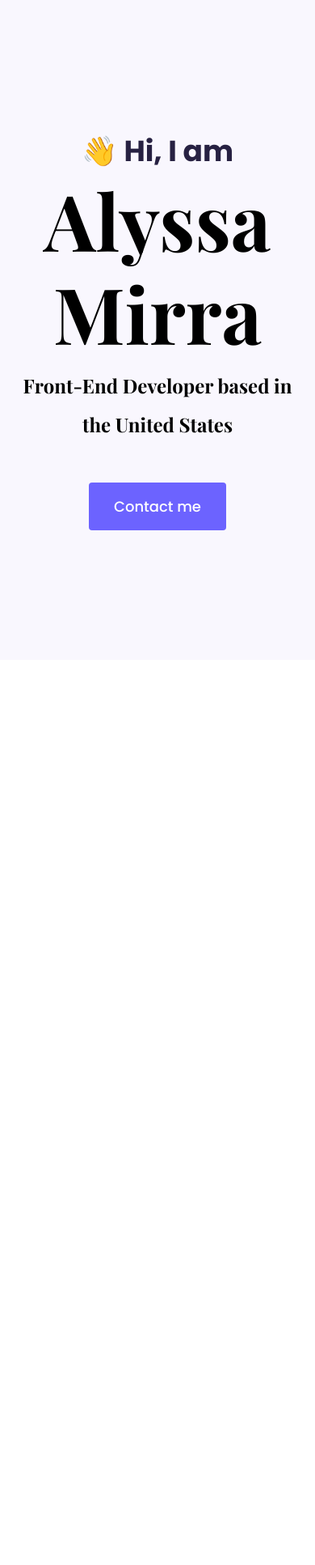
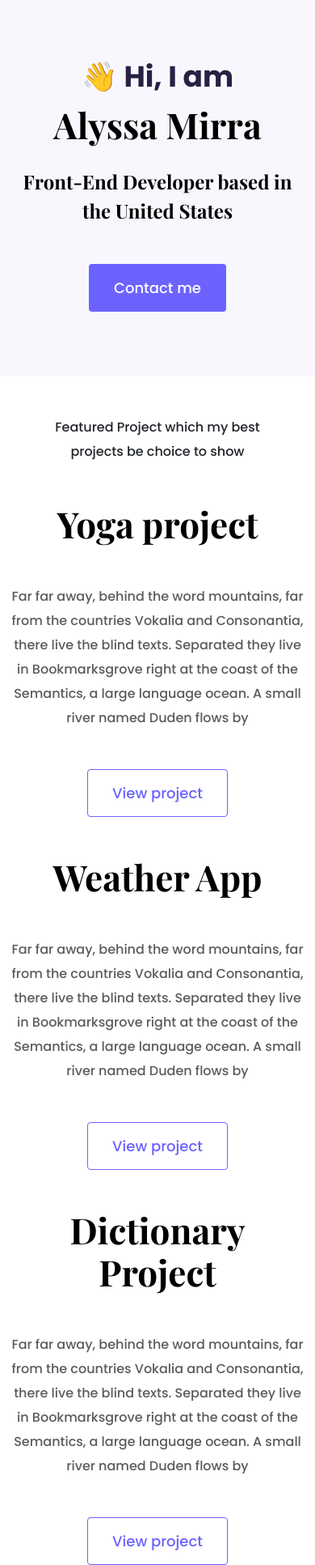
Before and after one commit to AlyssaM12/portfolio-project, a plain HTML site: page index.html in a window 390 px wide. Shown: the whole page at 81% size. Before the commit the page ends 844 px from the top, so only its background shows below. Drawn offline with nearby package versions, Linux system fonts and the light colour scheme.

Commit message:
Integrated homepage content design

```diff
--- a/index.html
+++ b/index.html
@@ -36,5 +36,61 @@
         <a href="#" class="btn btn-branding"> Contact me </a>
       </div>
     </div>
+    <p class="text-center m-5">
+      Featured Project which my best projects be choice to show
+    </p>
+    <div class="container">
+      <div class="row mb-5">
+        <div class="col d-none d-lg-block">
+          <img src="images/yogurt.png" class="img-fluid" />
+        </div>
+        <div class="col">
+          <div class="project-description">
+            <h2 class="mb-5">Yoga project</h2>
+            <p class="mb-5 text-muted">
+              Far far away, behind the word mountains, far from the countries
+              Vokalia and Consonantia, there live the blind texts. Separated
+              they live in Bookmarksgrove right at the coast of the Semantics, a
+              large language ocean. A small river named Duden flows by
+            </p>
+            <a href="#" class="btn btn-branding-outline"> View project </a>
+          </div>
+        </div>
+      </div>
+      <div class="row mb-5">
+        <div class="col">
+          <div class="project-description">
+            <h2 class="mb-5">Weather App</h2>
+            <p class="mb-5 text-muted">
+              Far far away, behind the word mountains, far from the countries
+              Vokalia and Consonantia, there live the blind texts. Separated
+              they live in Bookmarksgrove right at the coast of the Semantics, a
+              large language ocean. A small river named Duden flows by
+            </p>
+            <a href="#" class="btn btn-branding-outline"> View project </a>
+          </div>
+        </div>
+        <div class="col d-none d-lg-block">
+          <img src="images/weather.png" class="img-fluid" />
+        </div>
+      </div>
+      <div class="row">
+        <div class="col d-none d-lg-block">
+          <img src="images/dictionary.png" class="img-fluid" />
+        </div>
+        <div class="col">
+          <div class="project-description">
+            <h2 class="mb-5">Dictionary Project</h2>
+            <p class="mb-5 text-muted">
+              Far far away, behind the word mountains, far from the countries
+              Vokalia and Consonantia, there live the blind texts. Separated
+              they live in Bookmarksgrove right at the coast of the Semantics, a
+              large language ocean. A small river named Duden flows by
+            </p>
+            <a href="#" class="btn btn-branding-outline"> View project </a>
+          </div>
+        </div>
+      </div>
+    </div>
   </body>
 </html>
--- a/styles/portfolio.css
+++ b/styles/portfolio.css
@@ -20,9 +20,15 @@
 }
 h1 {
   font-size: 96px;
+  line-height: 1.5;
+}
+h2 {
+  font-size: 64px;
 }
 p {
   font-weight: normal;
+  font-size: 16px;
+  line-height: 30px;
 }
 .hero {
   background-color: var(--secondary-color);
@@ -38,7 +44,7 @@
 .hero h2 {
   font-family: var(--heading-font-family);
   font-weight: normal;
-  line-height: 2;
+  line-height: 1.5;
   font-size: 24px;
 }
 .btn-branding {
@@ -49,3 +55,31 @@
   line-height: 27px;
   padding: 15px 30px;
 }
+.btn-branding-outline {
+  color: var(--branding-color);
+  border: 1px solid var(--branding-color);
+  border-radius: 4px;
+  font-size: 18px;
+  line-height: 27px;
+  padding: 15px 30px;
+}
+.project-description {
+  padding: 120 px 60px;
+}
+
+@media (max-width: 900px) {
+  h1 {
+    font-size: 44px;
+    line-height: 2;
+  }
+  h2 {
+    font-size: 44px;
+  }
+  .hero {
+    padding: 80px 20px;
+  }
+  .project-description {
+    padding: 0;
+    text-align: center;
+  }
+}
```
Also changed, not shown: images/dictionary.png (added), images/weather.png (added), images/yogurt.png (added).
